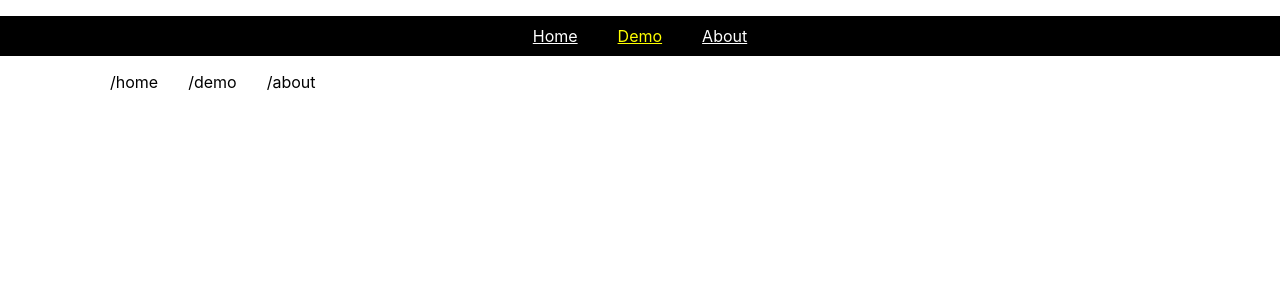
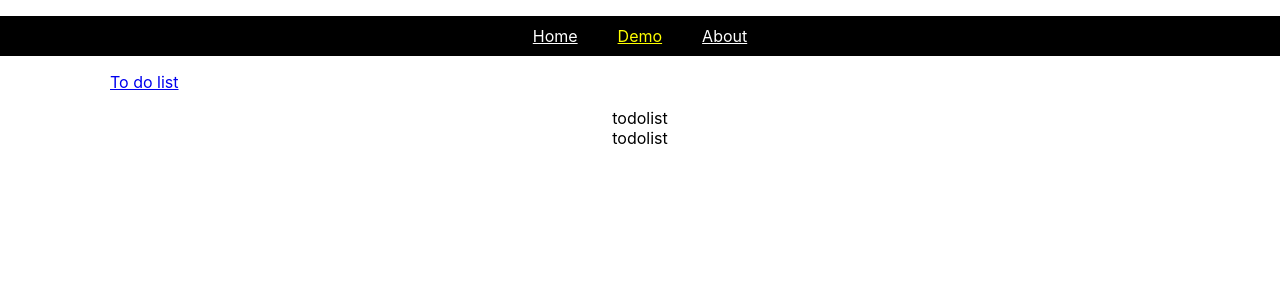
Before and after one commit to lixingyangok/react-with-ts, a React (Create React App) app: page /demo/toDoList in a window 1280 px wide. Shown: the top 300 px of the page. Built offline with nearby package versions, Linux system fonts and the light colour scheme.

Commit message:
try to use webStorm

```diff
--- a/src/App.tsx
+++ b/src/App.tsx
@@ -10,19 +10,15 @@ const App: React.FC = () => {
         // ▼应用根组件必须要有 <BrowserRouter>
         <BrowserRouter >
             <div className="App">
-                <Nav></Nav>
+                <Nav/>
                 {/* ▼异步组件父级必须有 Suspense */}
                 <Suspense fallback={<div>Loading...</div>}>
                     <Switch>
                         {/* 注意：加了exact就不再向下匹配子级路由 */}
-                        <Redirect exact from="/" to="/home" ></Redirect>
+                        <Redirect exact from="/" to="/home" />
                         {navData.map((cur, idx)=>{
                             return (
-                                <Route
-                                    path={cur.to}
-                                    component={ cur.component }
-                                    key={idx}
-                                ></Route>
+                                <Route path={cur.to} component={cur.component} key={idx}/>
                             );
                         })}
                     </Switch>
@@ -30,7 +26,7 @@ const App: React.FC = () => {
             </div>
         </BrowserRouter>
     );
-}
+};
 /*
   ● 有<Switch>标签，则下列其中的<Route>在路径相同的情况下，只匹配第一个，这个可以避免重复匹配；
   ● 无<Switch>标签，则其中的<Route>在路径相同的情况下全都会匹配。更严重的是，还会匹配上级路径的，如下面例子：
--- /dev/null
+++ b/src/pages/demo/components/todolist/todolist.tsx
@@ -0,0 +1,20 @@
+import React from 'react';
+
+interface IState {
+    name: string
+}
+interface IProps {
+    name: string,
+}
+
+export default class Todolist extends React.Component<IProps, any>{
+    constructor({props}: { props: any }) {
+        super(props);
+    }
+    render(){
+        return <div>
+            todolist<br/>
+            todolist<br/>
+        </div>
+    }
+}
--- a/src/pages/demo/demo.tsx
+++ b/src/pages/demo/demo.tsx
@@ -1,34 +1,39 @@
-import React from 'react';
+import React, {Suspense} from 'react';
+import { NavLink, Switch, Route, Redirect } from 'react-router-dom';
+
 import './style/demo.scss';
 
-export const navData = [
-    {
-        to: '/home',
-        name: 'Home',
-        component: React.lazy(()=>import('pages/home/home')),
-    }, {
-        to: '/demo',
-        name: 'Demo',
-        component: React.lazy(()=>import('pages/demo/demo')),
-    }, {
-        to: '/about',
-        name: 'About',
-        component: React.lazy(()=>import('pages/about/about')),
-    },
-]
+export const navData = [{
+    to: '/demo/toDoList',
+    name: 'To do list',
+    component: React.lazy(()=>import('pages/demo/components/todolist/todolist')),
+}];
 
 export default class Demo extends React.Component{
     render(){
         return <div className="center-box" data-page="demo" >
             <ul>
-                {
-                    navData.map((cur, idx )=>{
-                        return <li key={idx}>
-                            {cur.to}
-                        </li>
-                    })
-                }
+                {navData.map((cur, idx )=>{
+                    return <li key={idx}>
+                        <NavLink to={cur.to} >{cur.name}</NavLink>
+                    </li>
+                })}
             </ul>
+            {/*    */}
+            <Suspense fallback={<div>Loading...</div>}>
+                <Switch>
+                    <Redirect exact from="/demo" to="/demo/toDoList" />
+                    {navData.map((cur, idx)=>{
+                        return (
+                            <Route
+                                path={cur.to}
+                                component={cur.component}
+                                key={idx}
+                            />
+                        );
+                    })}
+                </Switch>
+            </Suspense>
         </div>
     }
 }
```
